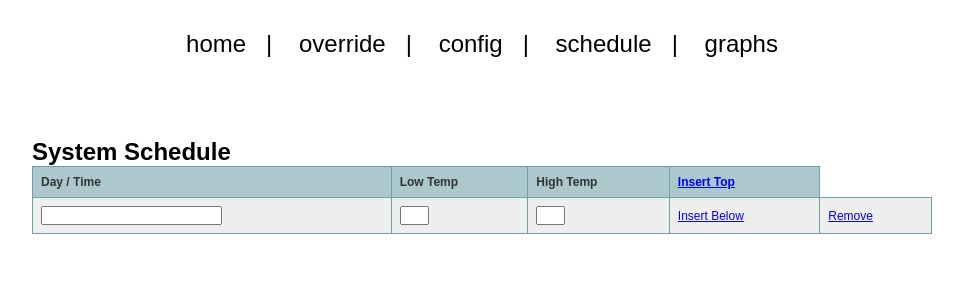
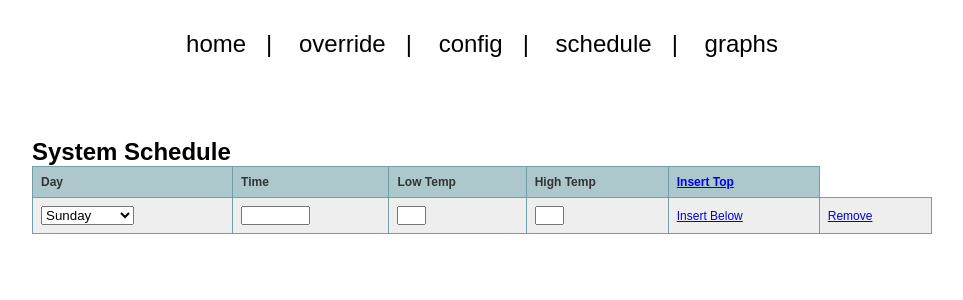
Before and after one commit to evanfletcher42/thermostat-rpi, a Flask app: page /schedule in a window 1280 px wide. Shown: the top 300 px of the page, without its empty margins (158-1121 px from the left). Run offline with Flask 2, Linux system fonts and the light colour scheme; some libraries are stand-ins or nearby versions.

Commit message:
web: schedule: break day out of day/time picker

```diff
--- a/app/templates/schedule.html
+++ b/app/templates/schedule.html
@@ -25,7 +25,8 @@
 				<table border="0">
 					<thead>
 						<tr>
-							<th>Day / Time</th>
+							<th>Day</th>
+							<th>Time</th>
 							<th>Low Temp</th>
 							<th>High Temp</th>
 							<th><a href="javascript:void(0)" onclick="AddRowTop()">Insert Top</a>
@@ -35,7 +36,17 @@
 					</thead>
 					<tbody>
 						<tr>
-							<td> <input id="daytimepicker" type="text" class="time" />
+							<td>
+								<select>
+									<option value="0">Sunday</option>
+									<option value="0">Monday</option>
+									<option value="0">Tuesday</option>
+									<option value="0">Wednesday</option>
+									<option value="0">Thursday</option>
+									<option value="0">Friday</option>
+									<option value="0">Saturday</option>
+								</select>
+							<td> <input id="daytimepicker" type="text" class="time" size=6/>
 								<script>
 									$(function() {
 										$('#daytimepicker').timepicker({ 'step': 15 });
```
